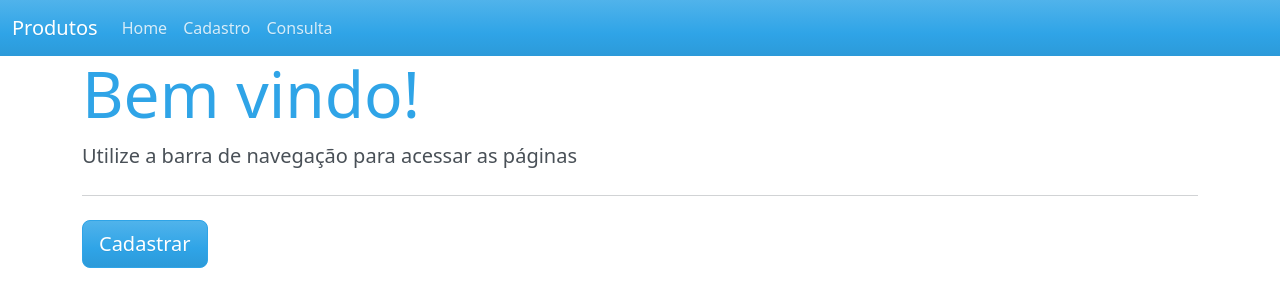
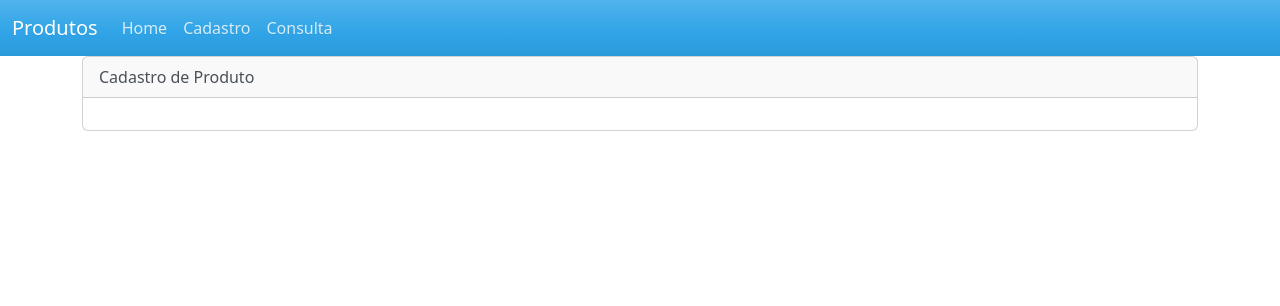
Before and after one commit to OtavioMenhart/react, a React (Create React App) app in the folder cadastro-produtos/: page /#/cadastro-produtos in a window 1280 px wide. Shown: the top 306 px of the page. Built offline with nearby package versions, Linux system fonts and the light colour scheme.

Commit message:
implementando rotas

```diff
--- a/cadastro-produtos/package.json
+++ b/cadastro-produtos/package.json
@@ -9,6 +9,7 @@
     "bootswatch": "^5.1.0",
     "react": "^17.0.2",
     "react-dom": "^17.0.2",
+    "react-router-dom": "^5.2.0",
     "react-scripts": "4.0.3",
     "web-vitals": "^1.0.1"
   },
--- a/cadastro-produtos/src/App.js
+++ b/cadastro-produtos/src/App.js
@@ -1,12 +1,12 @@
 import Navbar from './components/navbar'
-import Home from './views/home';
+import Rotas from './rotas'
 
 function App() {
   return (
     <>
       <Navbar />
       <div className="container">
-        <Home />
+        <Rotas />
       </div>
 
     </>
--- /dev/null
+++ b/cadastro-produtos/src/rotas.js
@@ -0,0 +1,15 @@
+import React from 'react';
+import {HashRouter, Switch, Route} from 'react-router-dom';
+import Home from './views/home';
+import CadastroProduto from './views/produtos/cadastro';
+
+export default () =>{
+    return (
+        <HashRouter>
+            <Switch>
+                <Route exact path="/cadastro-produtos" component={CadastroProduto} />
+                <Route exact path="/" component={Home} />
+            </Switch>
+        </HashRouter>
+    )
+}
--- /dev/null
+++ b/cadastro-produtos/src/views/produtos/cadastro.js
@@ -0,0 +1,17 @@
+import React from 'react';
+
+export default class CadastroProduto extends React.Component{
+
+    render(){
+        return(
+            <div className="card">
+                <div className="card-header">
+                    Cadastro de Produto
+                </div>
+                <div className="card-body">
+
+                </div>
+            </div>
+        )
+    }
+}
```
Also changed, not shown: 1 other file (tests, documents, lock files or other folders).
